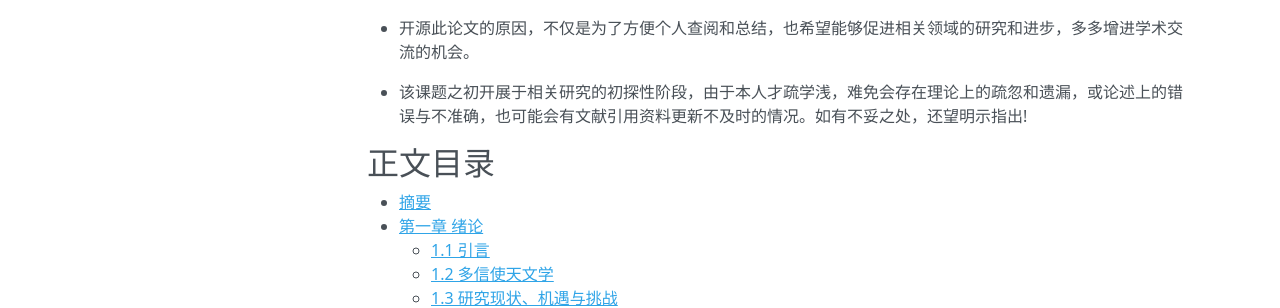
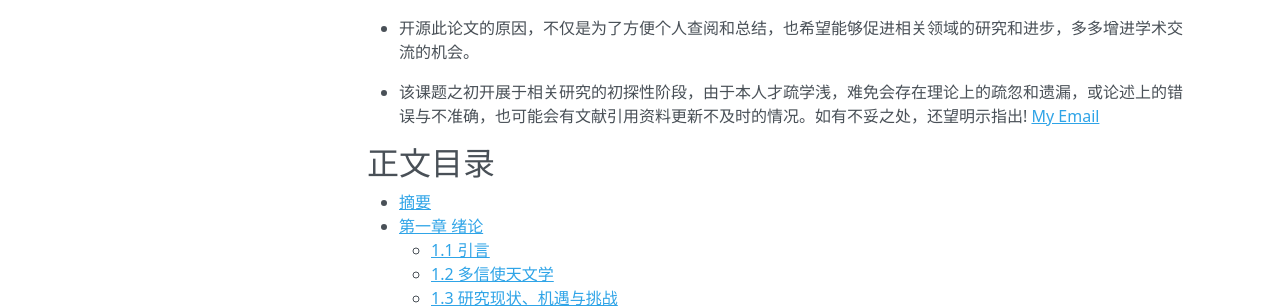
Before and after one commit to iphysresearch/PhDthesis_html, an MkDocs documentation site: the page built from docs/index.md, in a window 1280 px wide and 900 px high. Shown: the part 338-646 px from the top of the window. Built offline with MkDocs 1.6.1, drawn with Linux system fonts in a browser that asks for light colours; nearby versions of some CDN libraries.

Commit message:
。。。

```diff
--- a/docs/index.md
+++ b/docs/index.md
@@ -24,7 +24,7 @@ some_url: https://example.com
 
 - 开源此论文的原因，不仅是为了方便个人查阅和总结，也希望能够促进相关领域的研究和进步，多多增进学术交流的机会。
 
-- 该课题之初开展于相关研究的初探性阶段，由于本人才疏学浅，难免会存在理论上的疏忽和遗漏，或论述上的错误与不准确，也可能会有文献引用资料更新不及时的情况。如有不妥之处，还望明示指出!
+- 该课题之初开展于相关研究的初探性阶段，由于本人才疏学浅，难免会存在理论上的疏忽和遗漏，或论述上的错误与不准确，也可能会有文献引用资料更新不及时的情况。如有不妥之处，还望明示指出! [My Email](to:hewang@mail.bnu.edu.cn)
 
 
 ## 正文目录
--- a/mkdocs.yml
+++ b/mkdocs.yml
@@ -35,7 +35,7 @@ markdown_extensions:
     - pymdownx.arithmatex
     - attr_list
     - admonition
-    - codehilite
+    # - codehilite
     - pymdownx.details
     - pymdownx.tabbed
     # - mdx_bib:
```
Also changed, not shown: 1 other file.
